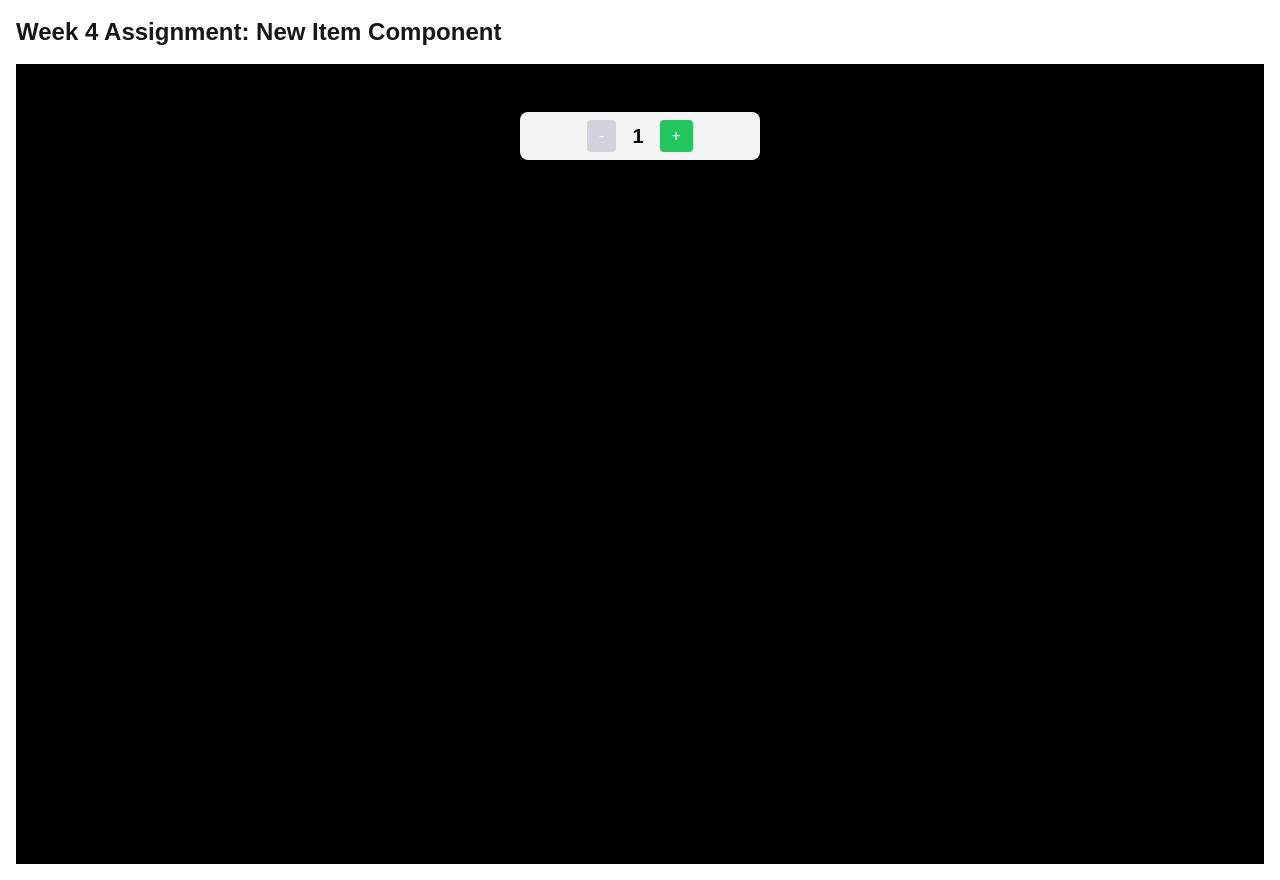
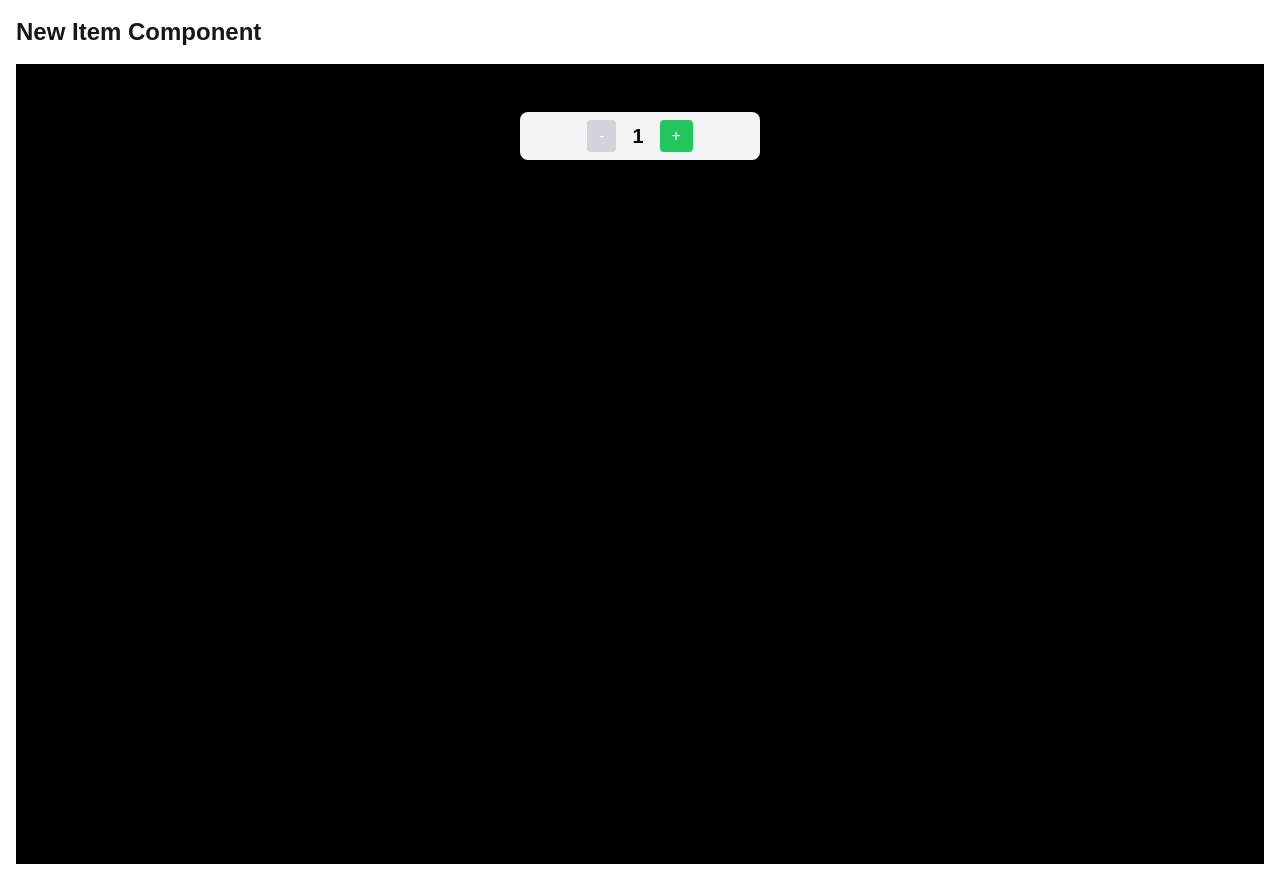
Before and after one commit to jasmit428/cprg306-assignments, a Next.js app: page /week-4 in a window 1280 px wide. Built offline with nearby package versions, Linux system fonts and the light colour scheme.

Commit message:
edited page.js in week-4

```diff
--- a/app/week-4/page.js
+++ b/app/week-4/page.js
@@ -3,7 +3,7 @@ import NewItem from './new-item';
 export default function Week4Page() {
   return (
     <div className="p-4">
-      <h1 className="text-2xl font-bold mb-4">Week 4 Assignment: New Item Component</h1>
+      <h1 className="text-2xl font-bold mb-4">New Item Component</h1>
       <NewItem />
     </div>
   );
```
